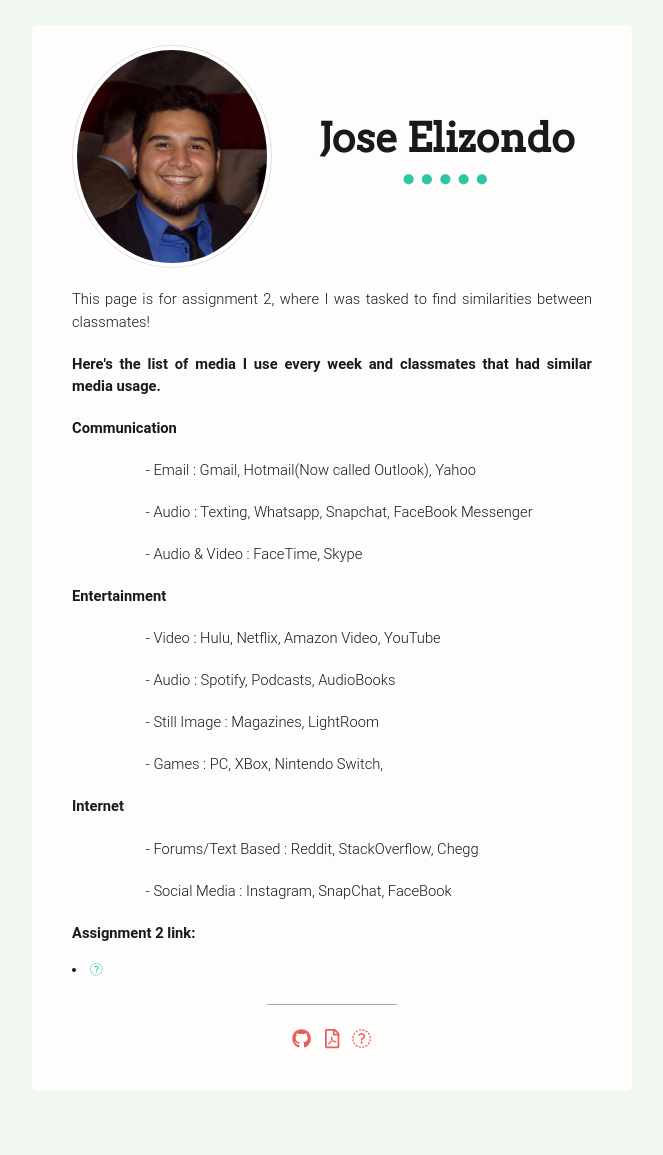
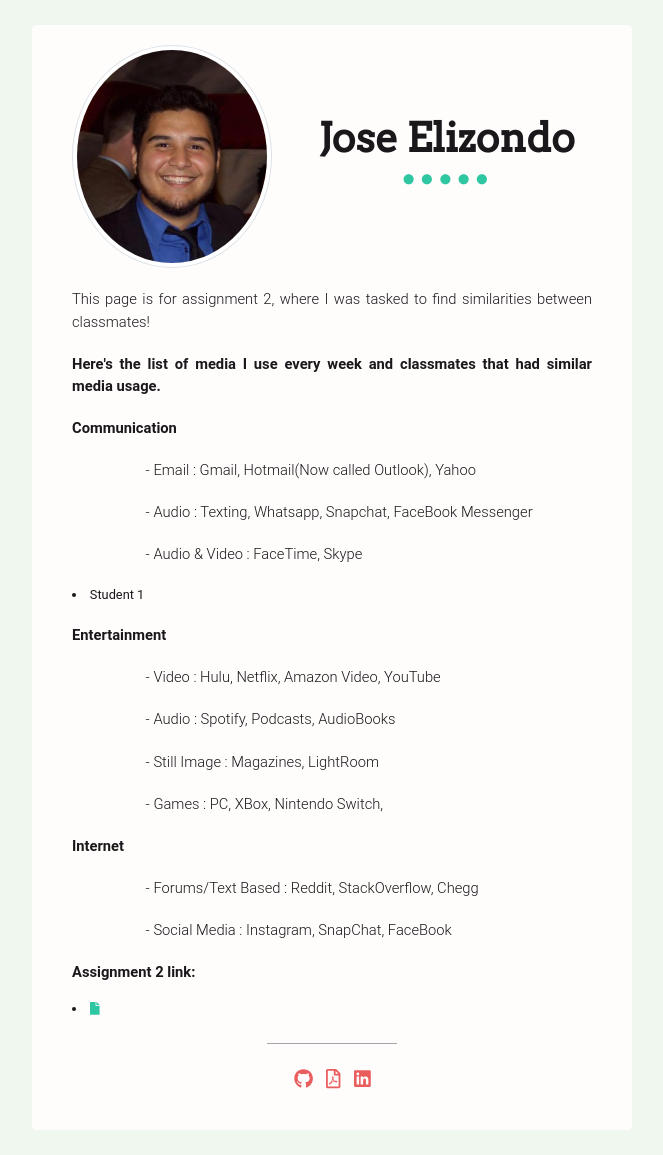
Before and after one commit to JElizondo033/ElizondoLJose.github.io, a Jekyll site: the page CSCE445/assignment2/index.html, which Jekyll copies as it is, in a window 1280 px wide. Shown: the whole page, without its empty margins (308-971 px from the left). Built offline with Jekyll 4.4.1, drawn with Linux system fonts in a browser that asks for light colours; nearby versions of some CDN libraries; before the commit the page ends 1116 px from its top, so only the background shows below that.

Commit message:
Changes done, adding students

```diff
--- a/CSCE445/assignment2/index.html
+++ b/CSCE445/assignment2/index.html
@@ -169,7 +169,7 @@
                 	</p>
 
             <p class="lead">
-
+                <li> Student 1 <a href="https://jelizondo033.github.io/ElizondoLJose.github.io/CSCE445/assignment2/"></a></li>
                 </p>
 
     	  	 <p class="lead">
@@ -186,8 +186,6 @@
             	  </p>
             	  <p class="lead" style="text-indent: 5em;">
             		- Games : PC, XBox, Nintendo Switch,
-
-
             	  </p>
 
 
@@ -204,7 +202,7 @@
 
             <p class="lead">
 				<b>Assignment 2 link:</b>
-            	<li><a  href="https://jelizondo033.github.io/ElizondoLJose.github.io/CSCE445/assignment2/"><i class="fab fa-file"></i></a></li>
+            	<li><a  href="https://jelizondo033.github.io/ElizondoLJose.github.io/CSCE445/assignment2/"><i class="fa fa-file"></i></a></li>
             </p>
                 <hr/>
               </p>
@@ -213,7 +211,7 @@
             <ul class="col social text-center">
                   <li><a  href="http://github.com/JElizondo033/"><i class="fab fa-github"></i></a></li>
                   <li><a href="https://drive.google.com/open?id=1LcqPXEuxb8hbDJ7uaQZecDKv4NtDRgPo"><i class="far fa-file-pdf"></i></a></li>
-                  <li><a  href="https://www.linkedin.com/in/elizondojose/"><i class="fa fa-linkedin"></i></a></li>
+                  <li><a  href="https://www.linkedin.com/in/elizondojose/"><i class="fab fa-linkedin"></i></a></li>
               </ul>
           </div>
         </div>
```
